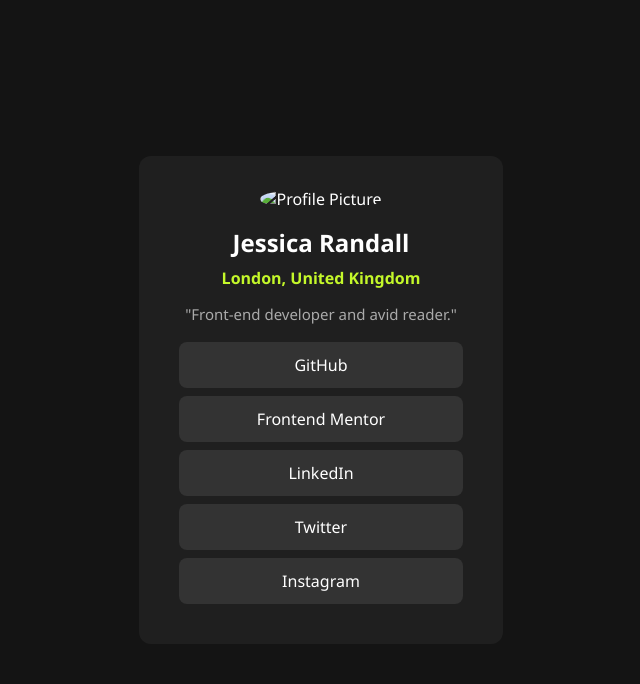
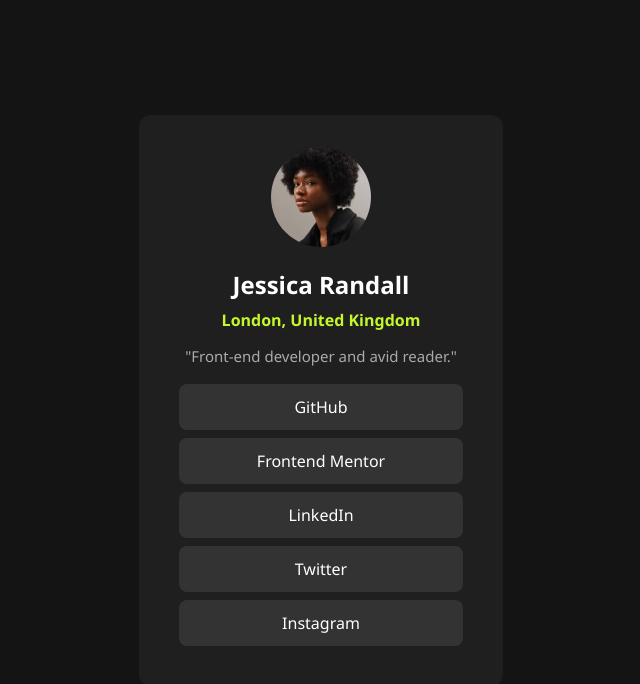
Before and after one commit to NightFury-dev7/Social-Links-Profile, a plain HTML site: page index.html in a window 1280 px wide. Shown: the whole page, without its empty margins (319-959 px from the left). Drawn offline with Linux system fonts and the light colour scheme; the site is published under a folder, as on GitHub Pages, so addresses that start at the root find nothing.

Commit message:
Update index.html

```diff
--- a/index.html
+++ b/index.html
@@ -8,7 +8,7 @@
 </head>
 <body>
     <div class="card">
-        <img src="/avatar-jessica.jpeg" alt="Profile Picture" class="avatar"/>
+        <img src="avatar-jessica.jpeg" alt="Profile Picture" class="avatar"/>
         <h1>Jessica Randall</h1>
         <p class="location">London, United Kingdom</p>
         <p class="bio">"Front-end developer and avid reader."</p>
```
